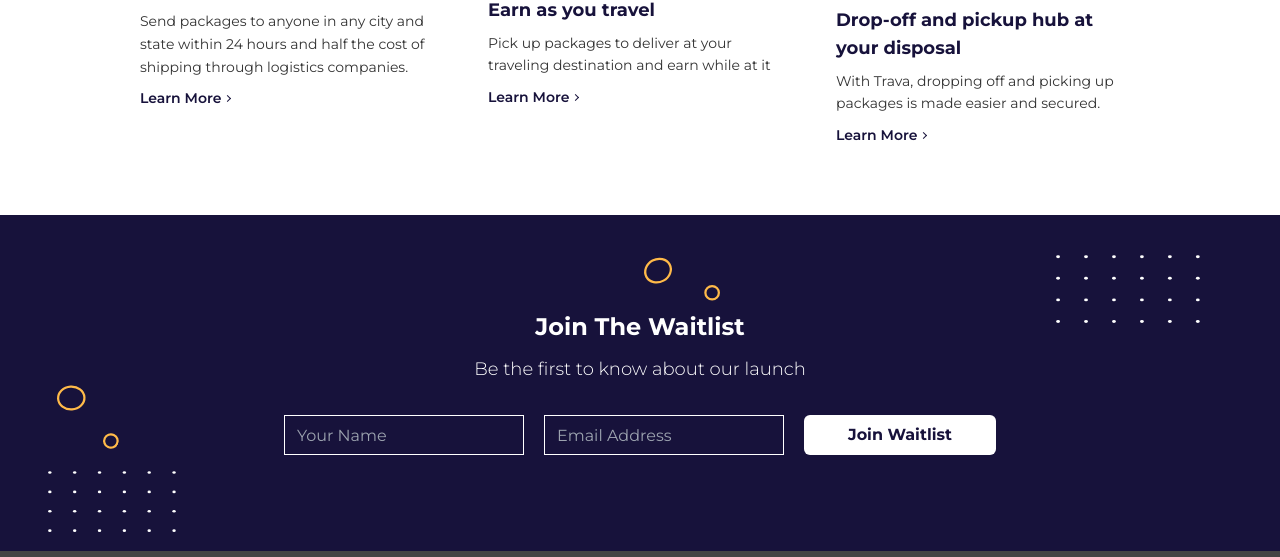
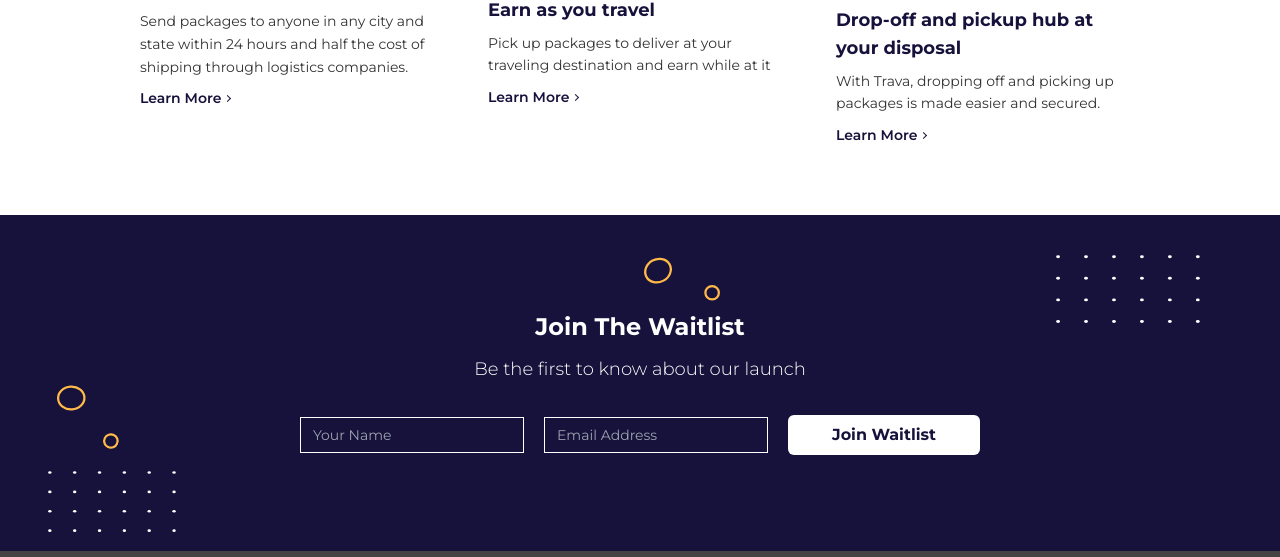
Before and after one commit to Babatunde-Ben/Trava, a website: page public/index.html in a window 1280 px wide. Shown: the part 896-1453 px from the top of the page. Drawn offline with nearby package versions, Linux system fonts and the light colour scheme; files whose address does not match are found by name.

Commit message:
modified form styling

```diff
--- a/public/index.html
+++ b/public/index.html
@@ -166,7 +166,7 @@
 
           <button
             type="submit"
-            class="bg-primary w-60 h-10 px-6 outline-none border-none font-bold capitalize text-secondary_1 text-base rounded-md hover:bg-gray-200 transition duration-300 md:w-48"
+            class="bg-primary w-56 h-10 px-6 outline-none border-none font-bold capitalize text-secondary_1 text-base rounded-md hover:bg-gray-200 transition duration-300 md:w-48"
           >
             join waitlist
           </button>
--- a/src/styles.css
+++ b/src/styles.css
@@ -47,7 +47,7 @@
 }
 
 .input {
-  @apply border border-primary w-60 h-10 bg-transparent outline-none px-3 text-primary;
+  @apply border border-primary w-56 h-9 bg-transparent outline-none px-3 text-primary text-sm;
 }
 input::placeholder {
   @apply text-gray-400 capitalize;
```
Also changed, not shown: public/styles.css.
